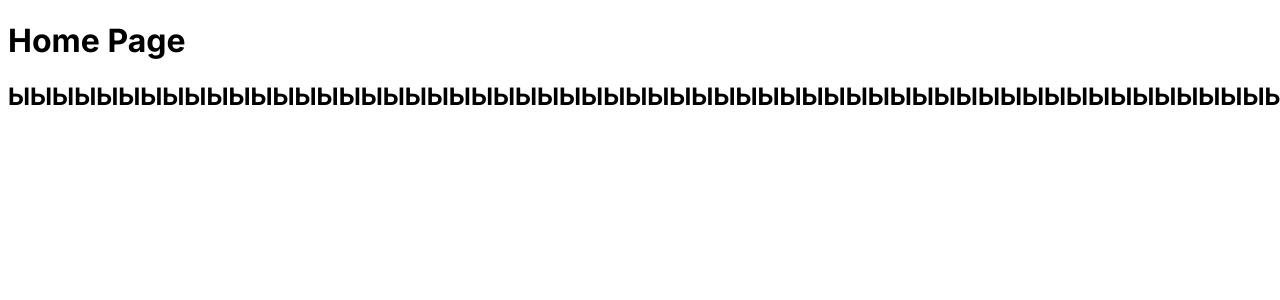
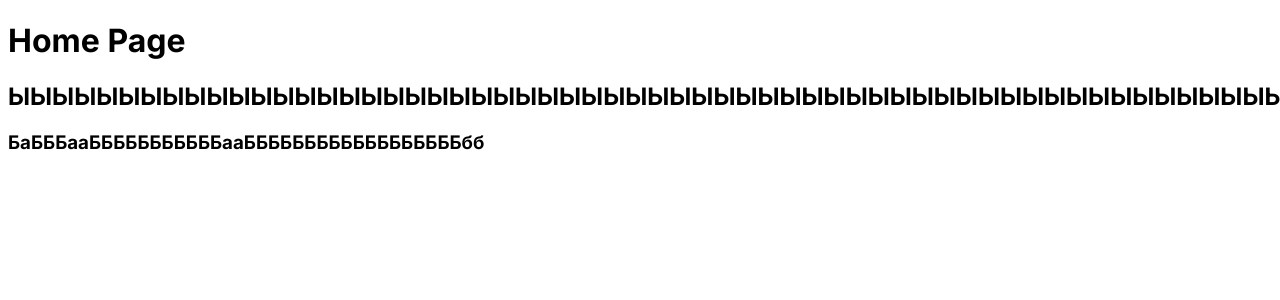
Before and after one commit to CYBERVOVCHIK/grisha-vova, a Next.js app: page / in a window 1280 px wide. Shown: the top 300 px of the page. Built offline with nearby package versions, Linux system fonts and the light colour scheme.

Commit message:
я сделаль

```diff
--- a/src/app/page.tsx
+++ b/src/app/page.tsx
@@ -3,6 +3,7 @@ export default function Home() {
     <div>
       <h1>Home Page</h1>
       <h2>ЫЫЫЫЫЫЫЫЫЫЫЫЫЫЫЫЫЫЫЫЫЫЫЫЫЫЫЫЫЫЫЫЫЫЫЫЫЫЫЫЫЫЫЫЫЫЫЫЫЫЫЫЫЫЫЫЫЫЫЫЫЫЫЫыы</h2>
+      <h3>БаБББааБББББББББББааББББББББББББББББББбб</h3>
     </div>
   )
 }
```
